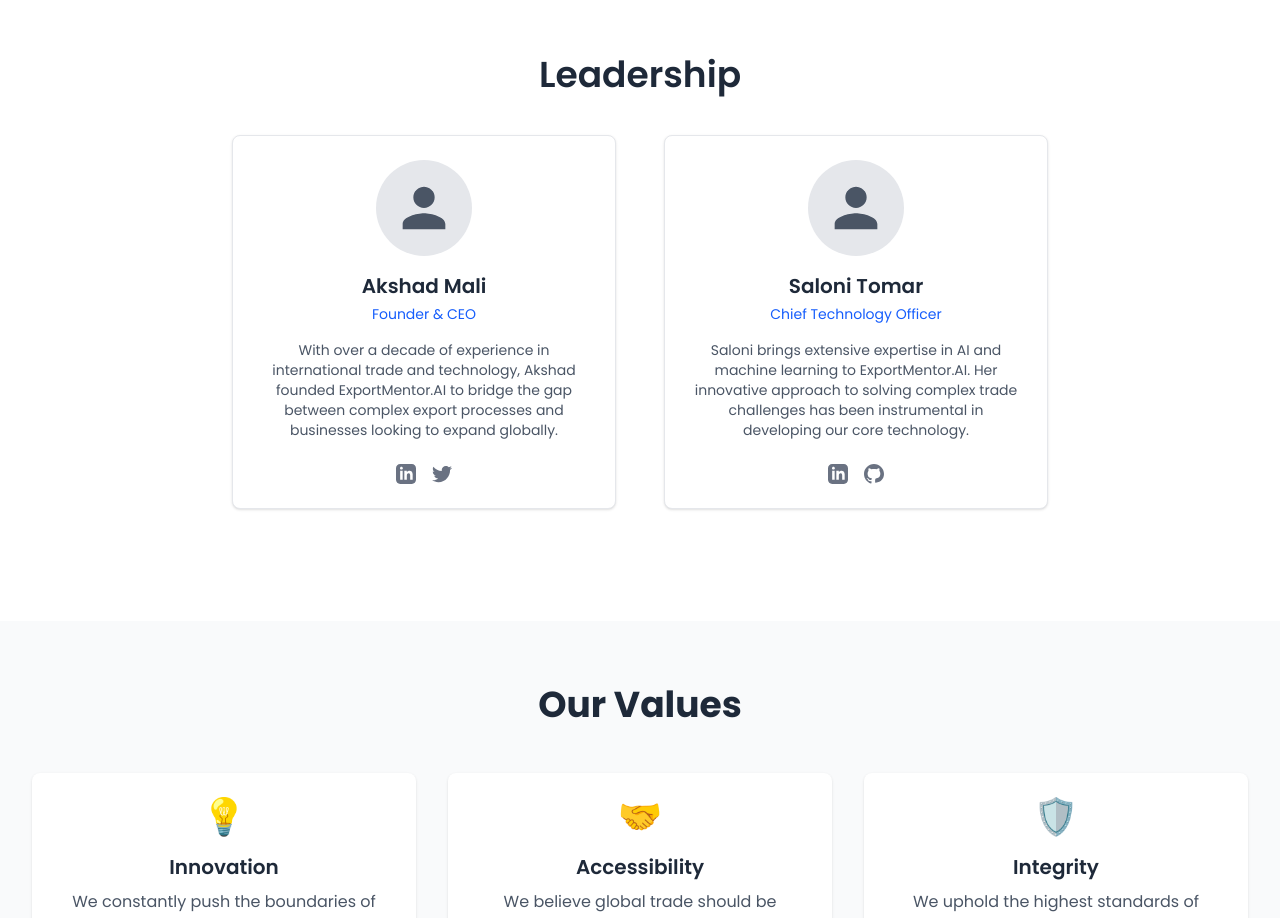
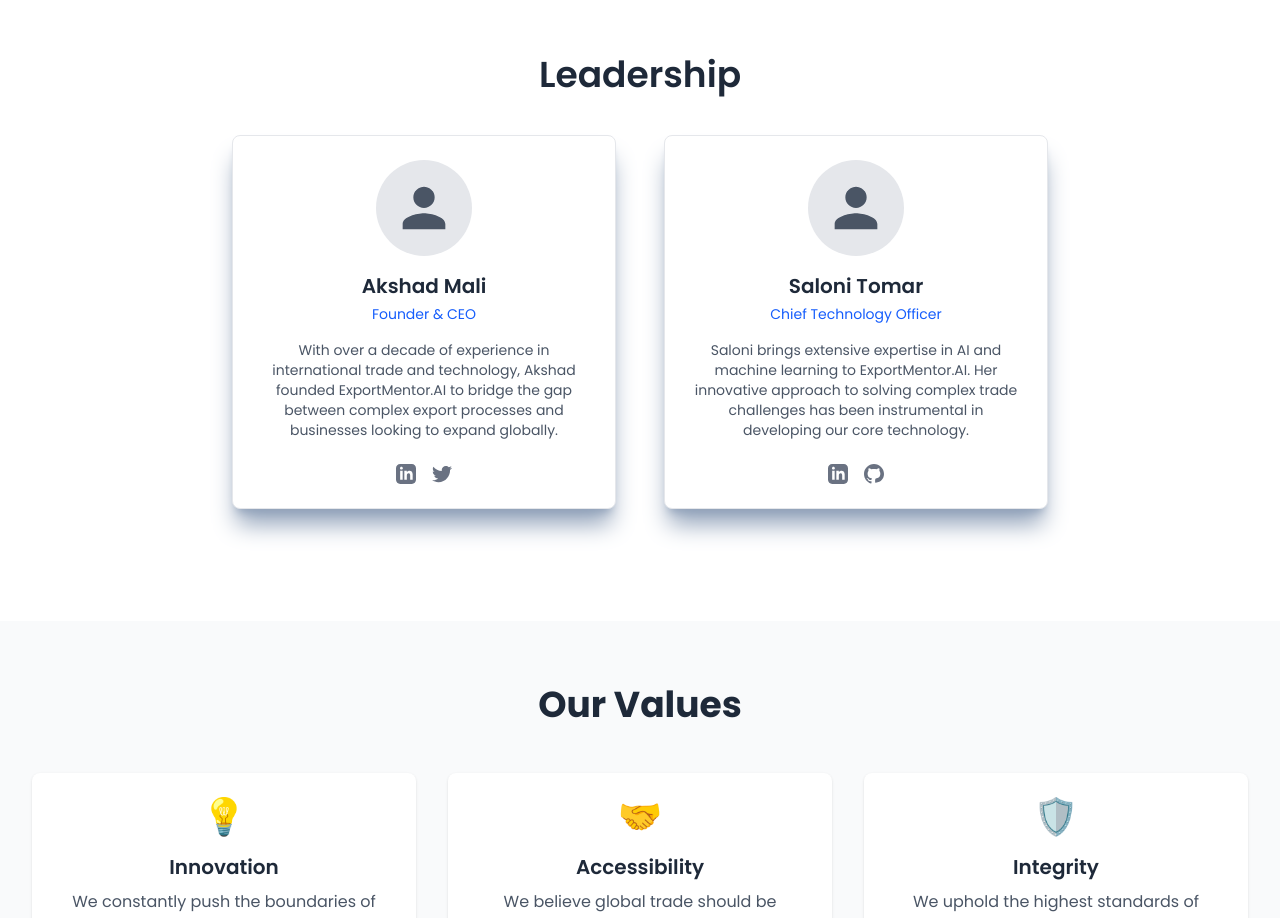
Before and after one commit to Akshad-Mali1603/export-ai-mentor, a React (Vite) app in the folder export-ai-mentor-frontend/: page /about in a window 1280 px wide. Shown: the part 1080-1998 px from the top of the page. Built offline with nearby package versions, Linux system fonts and the light colour scheme.

Commit message:
Modify the files

```diff
--- a/export-ai-mentor-frontend/src/Domain/AboutUs/OurStory.tsx
+++ b/export-ai-mentor-frontend/src/Domain/AboutUs/OurStory.tsx
@@ -27,7 +27,7 @@ const OurStory = () => {
             <h2 className="text-3xl lg:text-4xl font-semibold text-gray-800 text-center mb-10">Leadership</h2>
             <div className="flex flex-col md:flex-row justify-center items-center gap-8 lg:gap-12 max-w-4xl mx-auto">
               {/* Akshad Mali Card */}
-              <div className="bg-white border border-gray-200 rounded-lg shadow-sm p-6 w-full md:w-1/2 lg:w-96 text-center transition-transform hover:scale-105 duration-300 ease-in-out">
+              <div className="bg-white border border-gray-200 rounded-lg shadow-xl shadow-slate-400 p-6 w-full md:w-1/2 lg:w-96 text-center transition-transform hover:scale-105 duration-300 ease-in-out">
                 <div className="w-24 h-24 mx-auto mb-4 rounded-full bg-gray-200 flex items-center justify-center overflow-hidden">
                   <svg className="w-16 h-16 text-gray-600" fill="currentColor" viewBox="0 0 24 24">
                     <path d="M12 12c2.21 0 4-1.79 4-4s-1.79-4-4-4-4 1.79-4 4 1.79 4 4 4zm0 2c-2.67 0-8 1.34-8 4v2h16v-2c0-2.66-5.33-4-8-4z"></path>
@@ -54,7 +54,7 @@ const OurStory = () => {
               </div>
 
               {/* Saloni Tomar Card */}
-              <div className="bg-white border border-gray-200 rounded-lg shadow-sm p-6 w-full md:w-1/2 lg:w-96 text-center transition-transform hover:scale-105 duration-300 ease-in-out">
+              <div className="bg-white border border-gray-200 rounded-lg shadow-xl shadow-slate-400 p-6 w-full md:w-1/2 lg:w-96 text-center transition-transform hover:scale-105 duration-300 ease-in-out">
                 <div className="w-24 h-24 mx-auto mb-4 rounded-full bg-gray-200 flex items-center justify-center overflow-hidden">
                   <svg className="w-16 h-16 text-gray-600" fill="currentColor" viewBox="0 0 24 24">
                     <path d="M12 12c2.21 0 4-1.79 4-4s-1.79-4-4-4-4 1.79-4 4 1.79 4 4 4zm0 2c-2.67 0-8 1.34-8 4v2h16v-2c0-2.66-5.33-4-8-4z"></path>
--- a/export-ai-mentor-frontend/src/Domain/AboutUs/OurVisions.tsx
+++ b/export-ai-mentor-frontend/src/Domain/AboutUs/OurVisions.tsx
@@ -8,7 +8,7 @@ interface ValueCardProps {
 
 const ValueCard: React.FC<ValueCardProps> = ({ icon, title, description }) => {
   return (
-    <div className="flex flex-col items-center p-6 bg-white rounded-lg shadow-sm hover:shadow-md transition-shadow duration-300">
+    <div className="flex flex-col items-center p-6 bg-white rounded-lg shadow-sm hover:shadow-lg transform hover:-translate-y-2 hover:scale-105 transition-all duration-300 ease-in-out">
       <div className="mb-4 text-4xl text-gray-700">{icon}</div>
       <h3 className="mb-2 text-xl font-semibold text-gray-800">{title}</h3>
       <p className="text-center text-gray-600 text-base leading-relaxed">{description}</p>
@@ -24,17 +24,17 @@ const OurValues: React.FC = () => {
 
         <div className="grid gap-8 md:grid-cols-3">
           <ValueCard
-            icon={<span>💡</span>} // Placeholder for innovation icon
+            icon={<span role="img" aria-label="Innovation">💡</span>}
             title="Innovation"
             description="We constantly push the boundaries of what's possible in trade technology, developing solutions that anticipate and address the evolving needs of exporters."
           />
           <ValueCard
-            icon={<span>🤝</span>} // Placeholder for accessibility icon
+            icon={<span role="img" aria-label="Accessibility">🤝</span>}
             title="Accessibility"
             description="We believe global trade should be accessible to all businesses, regardless of size or experience. Our platform democratizes export knowledge and tools."
           />
           <ValueCard
-            icon={<span>🛡️</span>} // Placeholder for integrity icon
+            icon={<span role="img" aria-label="Integrity">🛡️</span>}
             title="Integrity"
             description="We uphold the highest standards of accuracy and ethics in our data and recommendations, ensuring businesses can trust our platform for critical trade decisions."
           />
```
